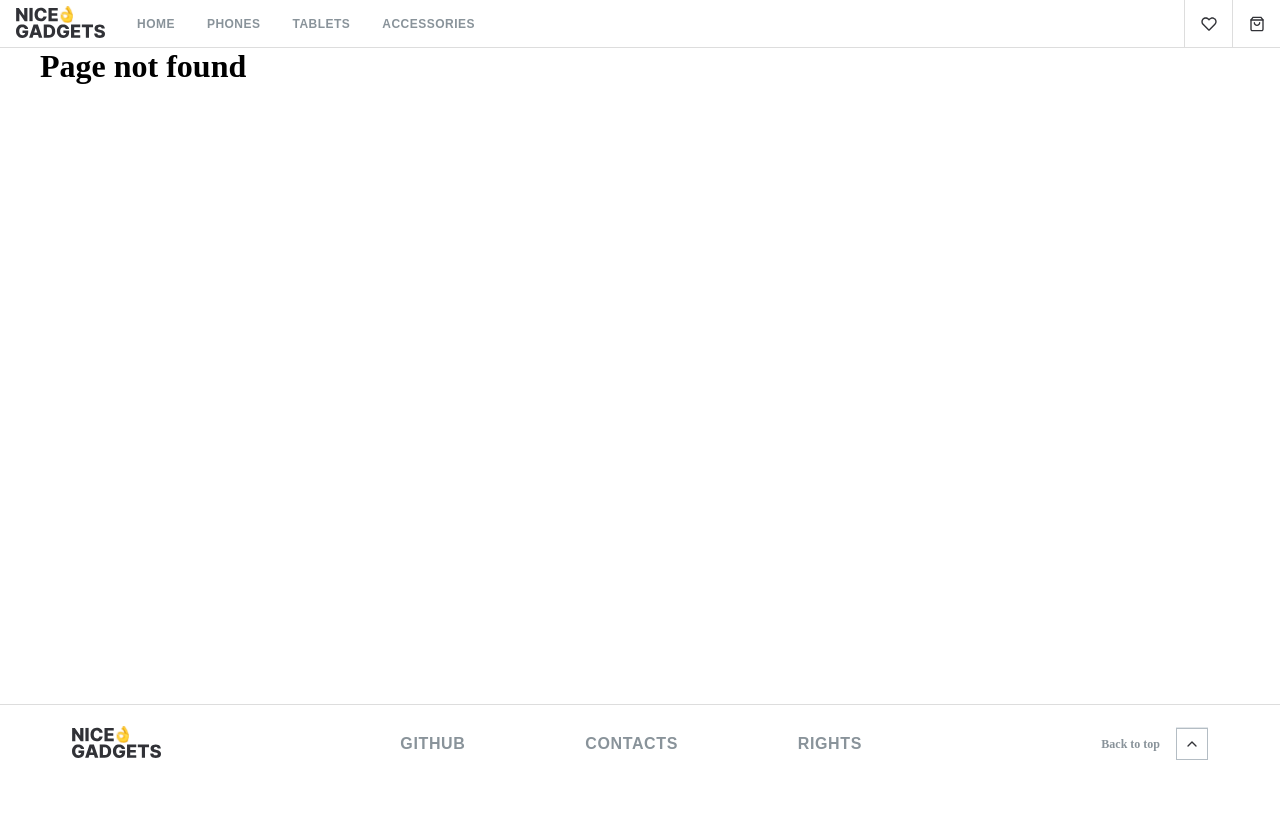
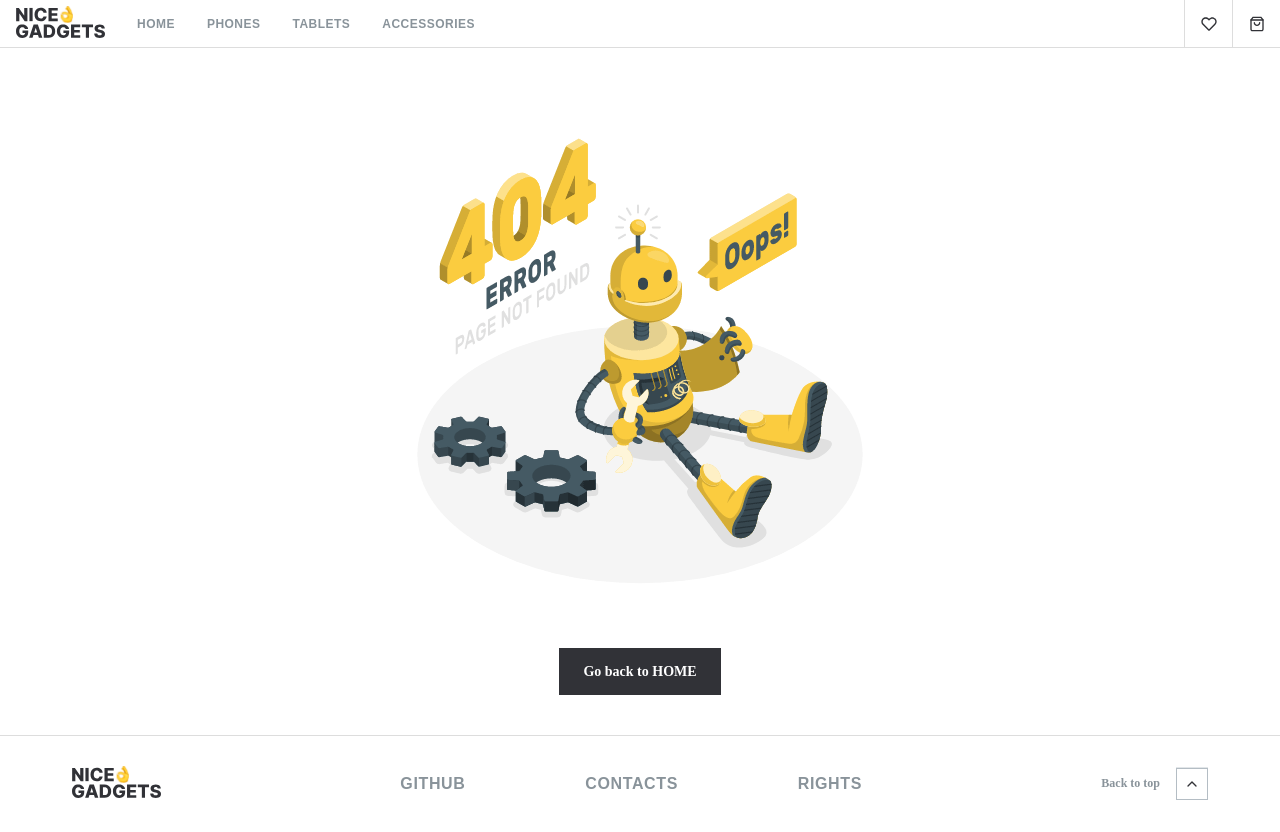
Before and after one commit to fe-nov22-shd/catalog-view, a React (Create React App) app: page /#/contacts in a window 1280 px wide. Before the commit this address had no page. Before the commit the page ends 800 px from the top, so only its background shows below. Built offline with nearby package versions, Linux system fonts and the light colour scheme; a web font is replaced by a local one.

Commit message:
new NotFoundPage (#12)

```diff
--- a/src/components/Footer/Footer.scss
+++ b/src/components/Footer/Footer.scss
@@ -3,6 +3,7 @@
 .footer {
   border-top: 1px solid #ddd;
   box-sizing: border-box;
+  margin: -20px;
 
 
 
@@ -12,10 +13,9 @@
     align-items: center;
     flex-wrap: wrap;
     padding: 21px 32px;
-    max-height: 96px;
+    height: 96px;
     max-width: 1200px;
     margin: 0 auto;
-
   }
 
   &__navigation {
--- a/src/modules/NotFoundPage/NotFoundPage.scss
+++ b/src/modules/NotFoundPage/NotFoundPage.scss
@@ -0,0 +1,35 @@
+@import '../../generalStyles/colors';
+
+.notFoundContainer {
+  padding: 60px;
+  display: flex;
+  flex-direction: column;
+  align-items: center;
+  justify-content: center;
+
+  &__error-image {
+    max-width: 100%;
+    max-height: 300px;
+  }
+
+  &__back-button {
+    border: none;
+    font-family: 'Mont';
+    font-style: normal;
+    font-weight: 700;
+    font-size: 14px;
+    line-height: 21px;
+    text-align: center;
+    color: #FFFFFF;
+    padding: 0.8rem 1.5rem;
+    cursor: pointer;
+    transition: background-color 0.3s ease-in-out;
+    margin-top: 40px;
+    background-color: #313237;
+  }
+
+  &__back-button:hover {
+    background-color: #313237;
+    box-shadow: 0px 3px 13px rgba(23, 32, 49, 0.4);
+  }
+}
--- a/src/modules/NotFoundPage/NotFoundPage.tsx
+++ b/src/modules/NotFoundPage/NotFoundPage.tsx
@@ -1,5 +1,12 @@
-export const NotFoundPage = () => {
-  return (
-    <h1>Page not found</h1>
-  );
-};
+import { Link } from 'react-router-dom';
+import errorImage from '../../img/Error.gif'
+import './NotFoundPage.scss'
+
+export const NotFoundPage = () => (
+  <div className="notFoundContainer">
+      <img src={errorImage} alt="404 error" className="error-image" />
+      <Link to="/">
+        <button className="notFoundContainer__back-button">Go back to HOME</button>
+      </Link>
+    </div>
+)
--- a/src/react-app-env.d.ts
+++ b/src/react-app-env.d.ts
@@ -2,3 +2,4 @@ declare module "*.png";
 declare module "*.svg";
 declare module "*.jpeg";
 declare module "*.jpg";
+declare module "*.gif";
```
Also changed, not shown: src/img/Error.gif (added), 1 other file (tests, documents, lock files or other folders).
